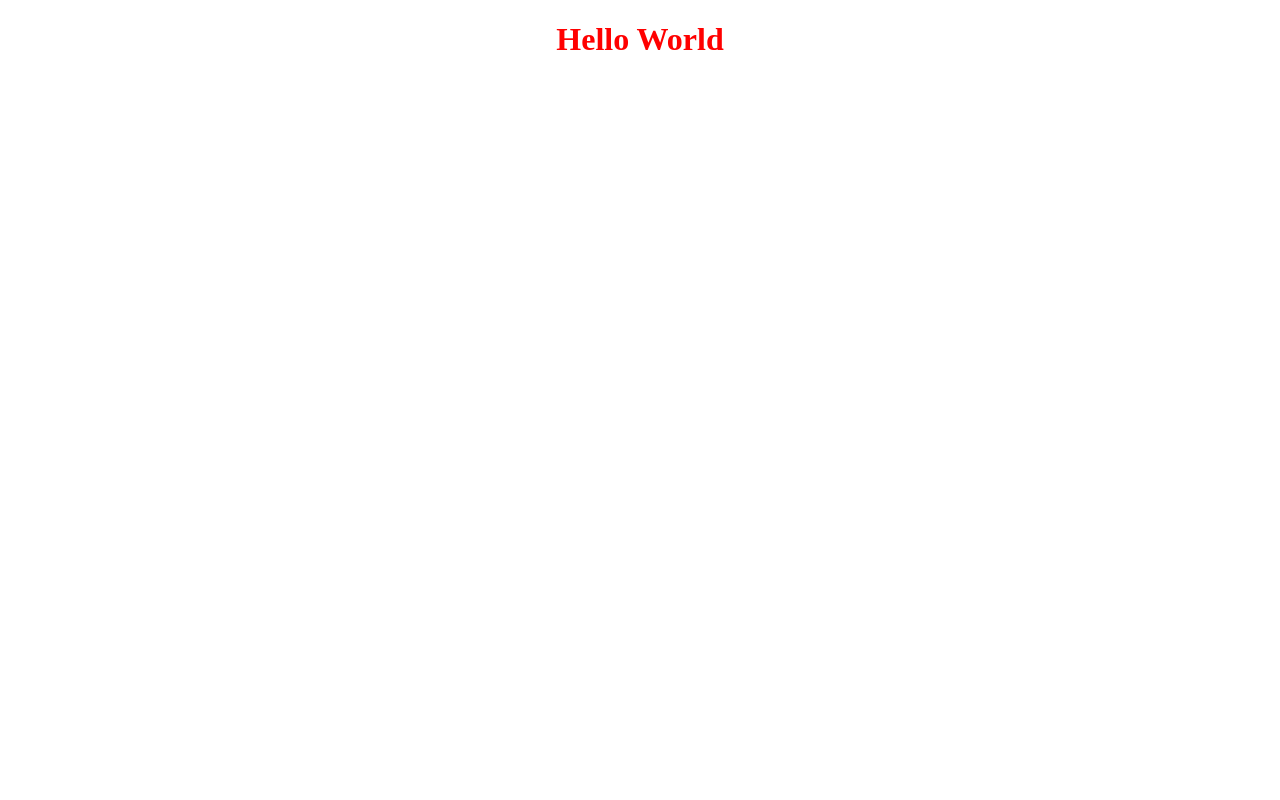
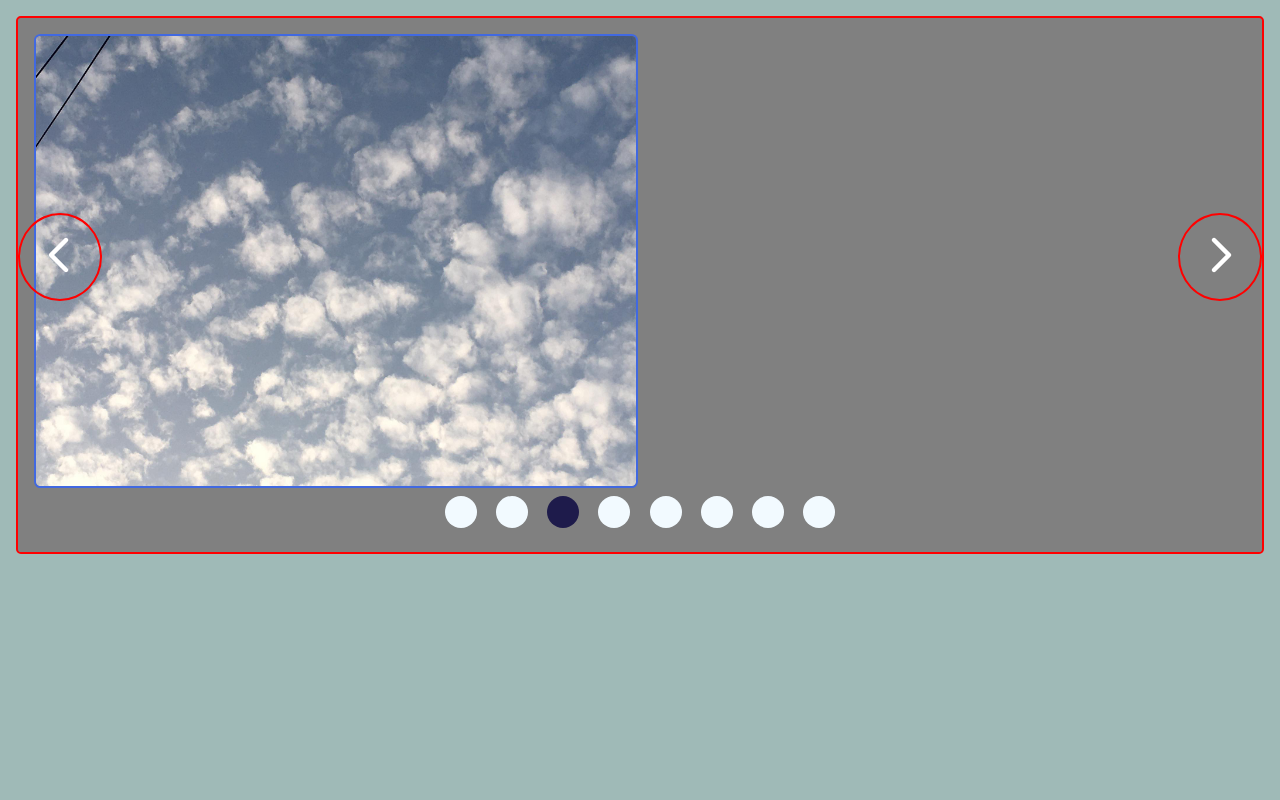
Before and after one commit to abhaya-bc/image-slider, a website built with webpack: page src/index.html in a window 1280 px wide. Built offline with nearby package versions, Linux system fonts and the light colour scheme.

Commit message:
Basic styling and HTml

```diff
--- a/src/index.html
+++ b/src/index.html
@@ -1,10 +1,48 @@
 <!DOCTYPE html>
 <html lang="en">
-<head>
-    <meta charset="UTF-8">
-    <meta name="viewport" content="width=device-width, initial-scale=1.0">
-</head>
-<body>
-
-</body>
+	<head>
+		<meta charset="UTF-8" />
+		<meta name="viewport" content="width=device-width, initial-scale=1.0" />
+		<title>Image Slider</title>
+	</head>
+	<body>
+		<div class="slide-cont">
+			<div class="frame">
+				<div class="slide">
+					<img src="./img/001.jpg" alt="Slide" />
+				</div>
+				<div class="slide">
+					<img src="./img/002.jpg" alt="Slide" />
+				</div>
+				<div class="slide">
+					<img src="./img/003.jpg" alt="Slide" />
+				</div>
+				<div class="slide">
+					<img src="./img/004.jpg" alt="Slide" />
+				</div>
+				<div class="slide">
+					<img src="./img/005.jpg" alt="Slide" />
+				</div>
+				<div class="slide">
+					<img src="./img/006.jpg" alt="Slide" />
+				</div>
+				<div class="slide">
+					<img src="./img/007.jpg" alt="Slide" />
+				</div>
+				<div class="slide">
+					<img src="./img/008.jpg" alt="Slide" />
+				</div>
+			</div>
+            <div class="dot-cont">
+                <div class="dot"></div>
+                <div class="dot"></div>
+                <div class="dot"></div>
+                <div class="dot"></div>
+                <div class="dot"></div>
+                <div class="dot"></div>
+                <div class="dot"></div>
+                <div class="dot"></div>
+            </div>
+		</div>
+	</body>
 </html>
--- a/src/scripts/index.js
+++ /dev/null
@@ -1,4 +0,0 @@
-const h1 = document.createElement('h1');
-h1.innerText = 'Hello World';
-
-document.body.appendChild(h1);
--- a/src/styles/index.css
+++ b/src/styles/index.css
@@ -1,10 +1,96 @@
-body {
-    box-sizing: border-box;
-    margin: 0;
-    padding: 0;
+:root {
+	--primary: #f0f9ff;
+	--prmy-100: #e0f2fe;
+	--prmy-200: #F2FAFF;
+	--prmy-300: #7dd3fc;
+	--prmy-400: #38bdf8;
+	--prmy-500: #0ea5e9;
+	--secondary: #9FBAB7;
+	--sec-600: #0284c7;
+	--sec-700: #0369a1;
+    --sec-750: #4169e1;
+	--sec-800: #075985;
+	--sec-900: #0c4a6e;
+	--sec-1k: #1e1b4b;
 }
 
-h1 {
-    color: red;
+body,
+.compact {
+	box-sizing: border-box;
+	margin: 0;
+	padding: 0;
+}
+
+body {
+	background-color: var(--secondary);
+	color: var(--primary);
+}
+
+div.slide-cont {
+	margin: 1rem;
+	padding: 1rem;
     text-align: center;
+	overflow: hidden;
+	border: 2px solid red;
+    border-radius: .3rem;
+    background-color: grey;
+    position: relative;
 }
+
+div.slide-cont::before,
+div.slide-cont::after{
+    position: absolute;
+    border: 2px solid red;
+    border-radius: 50%;
+    bottom: calc(50% - 1rem);
+    padding: 1rem;
+    width: fit-content;
+}
+
+div.slide-cont::before {
+    content: url('../img/leftArr.svg');
+    left: 0;
+}
+
+div.slide-cont::after {
+    content: url('../img/rightArr.svg');
+    right: 0;
+}
+
+div.frame {
+	height: 450px;
+    width: fit-content;
+    border-radius: .4rem;
+	border: 2px solid var(--sec-750);
+	overflow: hidden;
+}
+
+div.slide > img {
+	width: 600px;
+	object-fit: contain;
+}
+
+div.slide:not(:last-child) {
+	margin-bottom: 1rem;
+}
+
+div.dot-cont {
+	display: flex;
+	align-items: center;
+	justify-content: center;
+	gap: 1.2rem;
+	padding: 0.5rem;
+}
+
+div.dot-cont > .dot {
+	box-sizing: border-box;
+	width: 2rem;
+	height: 2rem;
+	border-radius: 50%;
+	background-color: var(--prmy-200);
+}
+
+div.dot-cont .dot.active,
+div.dot-cont > .dot:nth-child(3) {
+	background-color: var(--sec-1k);
+}
--- a/webpack.dev.js
+++ b/webpack.dev.js
@@ -11,6 +11,7 @@ module.exports = merge( entry ,{
     output: {
         filename: 'bundle.js',
         path: path.resolve(__dirname, "dev-pack"),
+        assetModuleFilename: 'images/[name][hash:8][ext]'
     },
     module: {
         rules: [
@@ -27,10 +28,7 @@ module.exports = merge( entry ,{
             },
             {
                 test: /\.(svg|png|jpg|gif)$/,
-                use: 'file-loader',
-                generator: {
-                        filename: 'img/[name][ext]'
-                    }
+                type: 'asset/resource',
             }
         ]
     },
@@ -40,8 +38,7 @@ module.exports = merge( entry ,{
         }),
         new HtmlWebpackPlugin({
             template: './src/index.html',
-            // favicon: './src/img/icon.ico',
-            inject: 'head',
+            inject: 'body',
             filename: 'index.html',
             minify: {
                 removeEmptyAttributes: 'true',
--- a/webpack.prod.js
+++ b/webpack.prod.js
@@ -11,6 +11,7 @@ module.exports = merge( entry ,{
     output: {
         filename: 'bundle.[contenthash].js',
         path: path.resolve(__dirname, "public"),
+        assetModuleFilename: 'images/[name][hash:8][ext]'
     },
     module: {
         rules: [
@@ -27,10 +28,7 @@ module.exports = merge( entry ,{
             },
             {
                 test: /\.(svg|png|jpg|gif)$/,
-                use: 'file-loader',
-                generator: {
-                        filename: 'img/[name][ext]'
-                    }
+                type: 'asset/resource',
             }
         ]
     },
```
Also changed, not shown: src/img/001.jpg (added), src/img/002.jpg (added), src/img/003.jpg (added), src/img/004.jpg (added), src/img/005.jpg (added), src/img/006.jpg (added), src/img/007.jpg (added), src/img/008.jpg (added), src/img/leftArr.svg (added), src/img/rightArr.svg (added), 1 other file.
